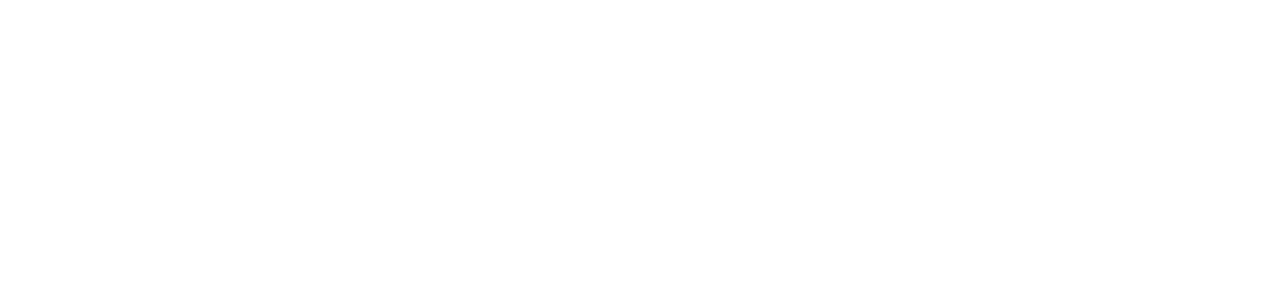
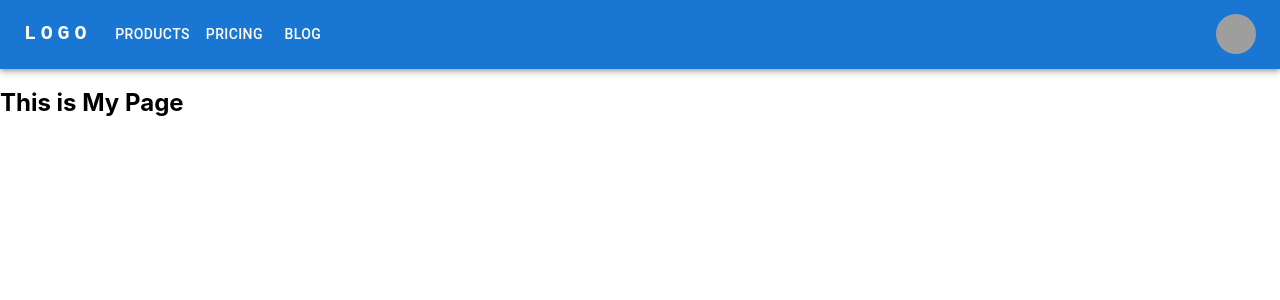
Before and after one commit to Shunkicreate/wakuwaku_Hackz, a React (Create React App) app: page /mypage in a window 1280 px wide. Before the commit this address had no page. Shown: the top 300 px of the page. Built offline with nearby package versions, Linux system fonts and the light colour scheme; grey boxes are pictures that could not be loaded.

Commit message:
マイページ追加

```diff
--- a/src/App.tsx
+++ b/src/App.tsx
@@ -2,12 +2,14 @@
 import { BrowserRouter, Route, Routes } from 'react-router-dom';
 import Home from './pages/Home/Home';
 import Content from './pages/Content/Content';
+import MyPage from './pages/MyPage/MyPage';
 
 const App = () => {
   return (
     <BrowserRouter>
       <Routes>
         <Route path={`/`} element={<Home />} />
+        <Route path={`/mypage`} element={<MyPage />} />
         <Route path={`content`}>
           <Route path={`:contentId`} element={<Content/>} />
         </Route>
--- /dev/null
+++ b/src/pages/MyPage/MyPage.tsx
@@ -0,0 +1,12 @@
+import Header from "../../component/header/Header";
+
+const MyPage = (): JSX.Element => {
+  return (
+    <>
+      <Header></Header>
+      <h2>This is My Page</h2>
+    </>
+  );
+};
+
+export default MyPage;
```
